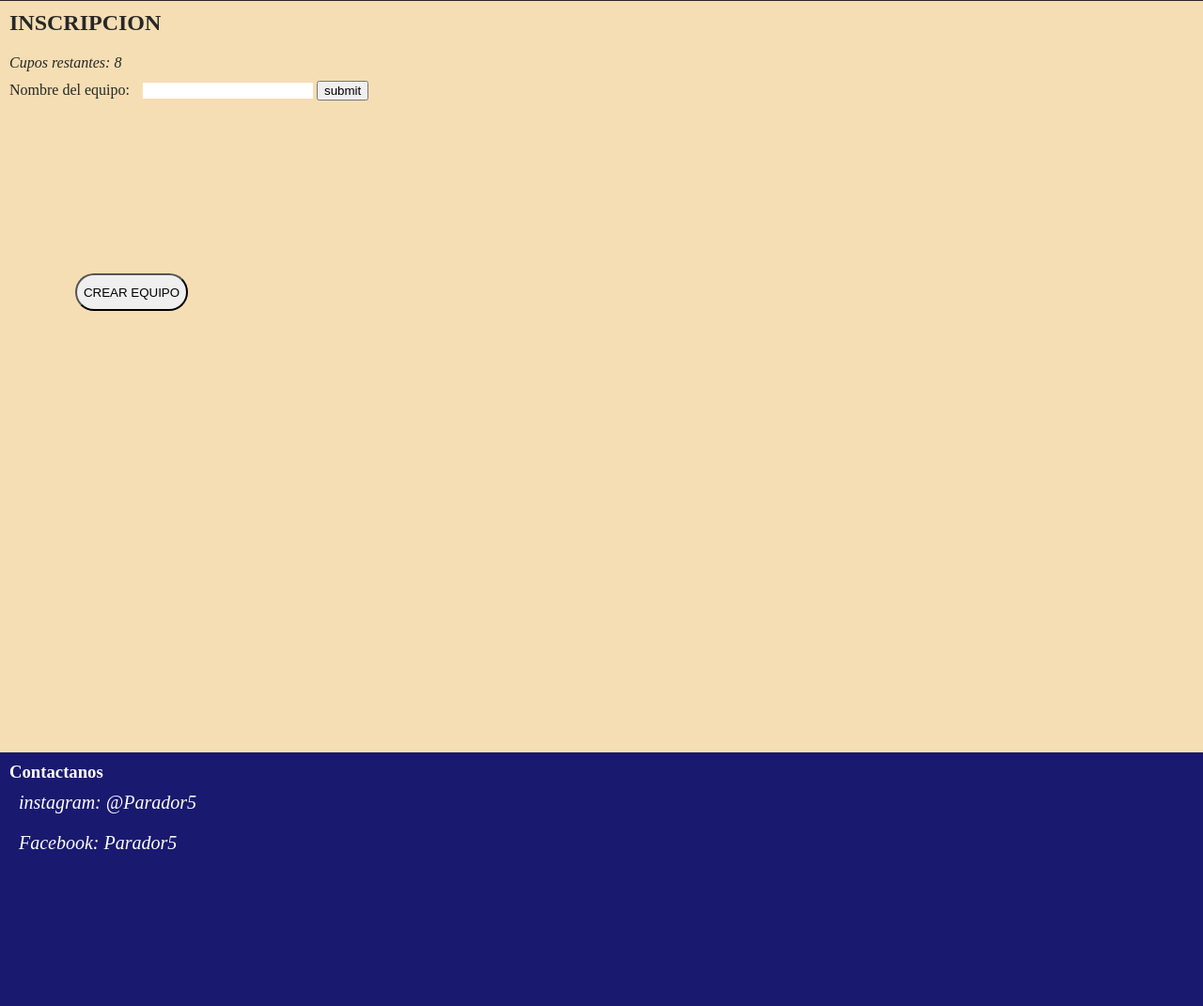
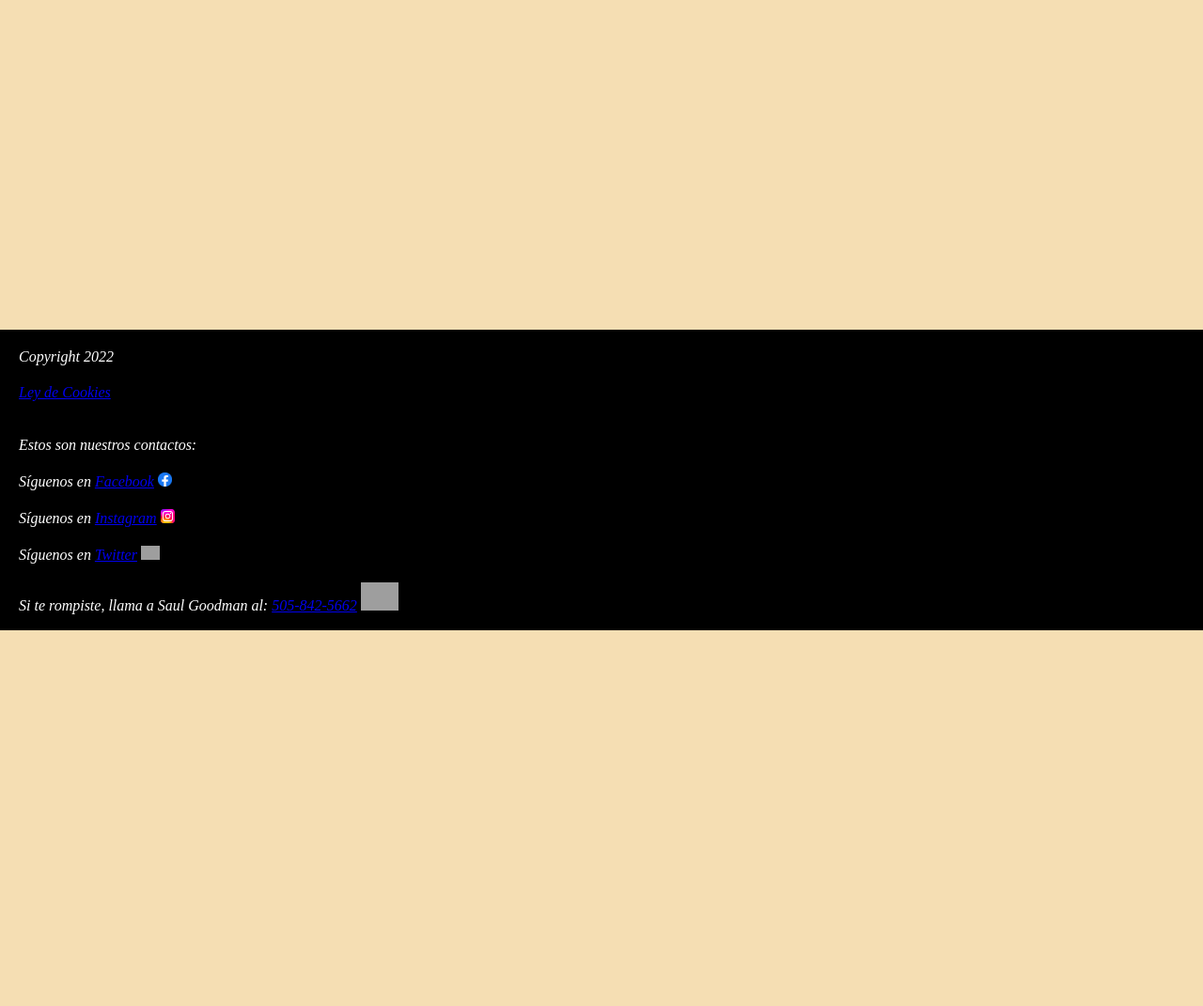
Before and after one commit to NicolasBroyad/Parador, a PHP site: page /inscripcion.html in a window 1280 px wide. Shown: the part 509-1580 px from the top of the page at 94% size. After the commit the page ends 1180 px from the top, so only its background shows below. Run offline with PHP 8.4, Linux system fonts and the light colour scheme; grey boxes are pictures that could not be loaded.

Commit message:
Add files via upload
anashei

```diff
--- a/Parador 5 (proyecto)/inscripcion.html
+++ b/Parador 5 (proyecto)/inscripcion.html
@@ -16,23 +16,25 @@
             </nav>
         </header>
 
-        <div id="undernav">
-            <img id="f5" src="img/f5.jpg" alt="">
-            <iframe src="https://www.google.com/maps/embed?pb=!1m18!1m12!1m3!1d3283.5389993164713!2d-58.3810056746006!3d-34.61581705169773!2m3!1f0!2f0!3f0!3m2!1i1024!2i768!4f13.1!3m3!1m2!1s0x95bccad63fa81719%3A0x97b8cf0cd9add37b!2sProveedur%C3%ADa%20Integral!5e0!3m2!1ses!2sar!4v1661517092340!5m2!1ses!2sar" width="600" height="450" style="border:0;" allowfullscreen="" loading="lazy" referrerpolicy="no-referrer-when-downgrade"></iframe>
-        </div>
         <div id="body">
             <h2>INSCRIPCION</h2>
             <p> Cupos restantes: 8</p>
             <span>Nombre del equipo:</span>
             <input id="nombre_equipo" type="text" name="nombre_equipo">
-            <button>submit</button> <br>
-            <a href="datos_equipo.html"><button id="crear_equipo" onclick="datos_equipo.html">CREAR EQUIPO</button></a>
+            <span class="crear_equipo">CREAR EQUIPO</span>
+            <a href="datos_equipo.html" class="crear_equipo"> <img src="insc" alt=""> </a>
+
         </div>
 
-        <footer id="footer1">
-            <h3> Contactanos </h3>
-            <p id="ig" class="redes"> instagram: @Parador5 </p>
-            <p id="fb" class="redes"> Facebook: Parador5</p>
+        <footer id="footer">
+            <p>Copyright 2022</p>
+            <p><a href=”#”>Ley de Cookies</a></p> <br>
+            <p>Estos son nuestros contactos:</p>
+            <p>Síguenos en <a href=”#”>Facebook</a> <img class="redes" src="img/Facebook.png"></p>
+            <p>Síguenos en <a href=”#”>Instagram</a> <img class="redes" src="img/instagram.svg"></p>
+            <p>Síguenos en <a href=”#”>Twitter</a> <img class="redes" src="img/twitter.png"></p>
+             <p>Si te rompiste, llama a Saul Goodman al: <a href=”#”>505-842-5662</a> <img id="saul" src="img/saul.gif"></p>
         </footer>
+
     </body>
 </html>
--- a/Parador 5 (proyecto)/parador.css
+++ b/Parador 5 (proyecto)/parador.css
@@ -55,12 +55,12 @@ p {
 
 #inscripcion {
     height: 27px;
+    width: 27px;
     position: absolute;
     top: 15px;
     right: 80px;
 
 }
-
 
 #home {
     height: 30px;
@@ -68,17 +68,6 @@ p {
     top: 12px;
     right: 22px;
 
-}
-
-#footer1 {
-    padding: 10px;
-    color: white;
-    background-color: midnightblue;
-    height: 250px;
-}
-
-.redes {
-       font-size: 20px;
 }
 
 input {
@@ -90,13 +79,10 @@ span {
     margin-left: 10px;
 }
 
-#crear_equipo {
-    position: absolute;
-    left: 80px;
-    top: 800px;
-    border-radius: 40px;
-    height: 40px;
-    width: 120px;
+#crear_equipo{
+    position: relative;
+    top: 50px;
+    left: -140px;
 }
 
 iframe {
@@ -123,14 +109,14 @@ iframe {
     padding: 10px;
 }
 
-#footer2 {
+#footer {
     background-color: black;
     height: 300px;
     color: white;
     padding: 10px;
 }
 
-.redes2 {
+.redes {
     max-width: 20px;
     max-height: 15px;
 }
```
Also changed, not shown: Parador 5 (proyecto)/Fixture.css (added, +23 -0 lines), Parador 5 (proyecto)/Fixture.html (added, +28 -0 lines), Parador 5 (proyecto)/datos_equipo.html (+5 -5 lines), Parador 5 (proyecto)/index.html (+9 -4 lines), Parador 5 (proyecto)/parador.js (added, +21 -0 lines).
